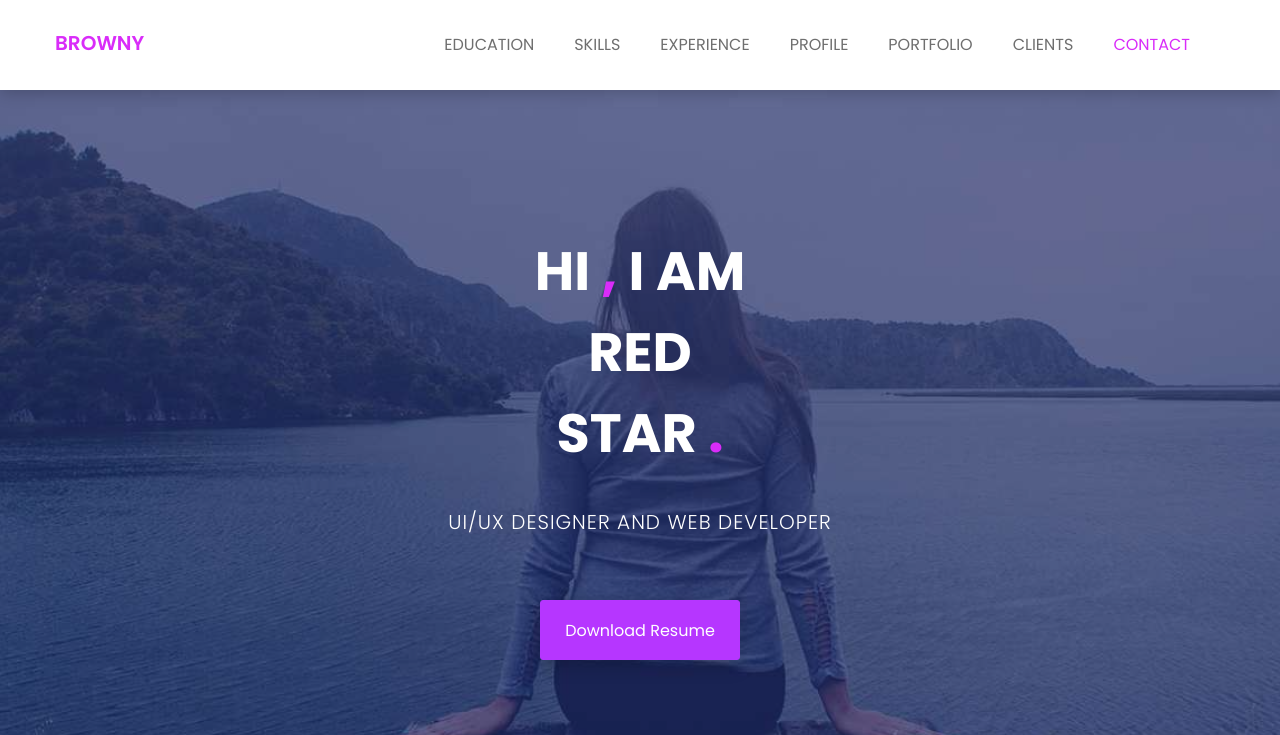
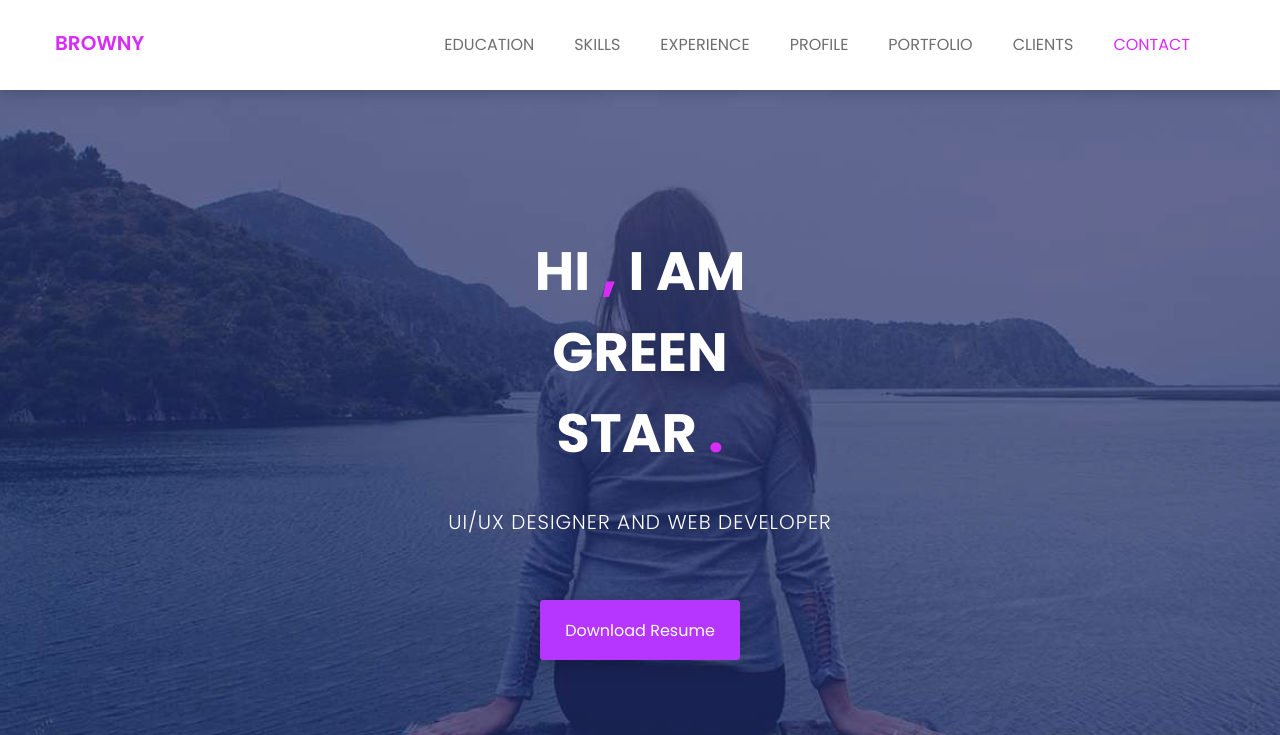
Before and after one commit to Rajexplores/cicd, a plain HTML site: page index.html in a window 1280 px wide. Shown: the top 735 px of the page. Drawn offline with nearby package versions, Linux system fonts and the light colour scheme.

Commit message:
Update index.html

```diff
--- a/index.html
+++ b/index.html
@@ -103,7 +103,7 @@
 				<div class="row">
 					<div class="col-md-12 text-center">
 						<div class="header-text">
-							<h2>hi <span>,</span> i am <br> red <br> star <span>.</span>   </h2>
+							<h2>hi <span>,</span> i am <br> green <br> star <span>.</span>   </h2>
 							<p>ui/ux designer and web developer</p>
 							<a href="assets/download/browney.txt" download>download resume</a>
 						</div><!--/.header-text-->
```
